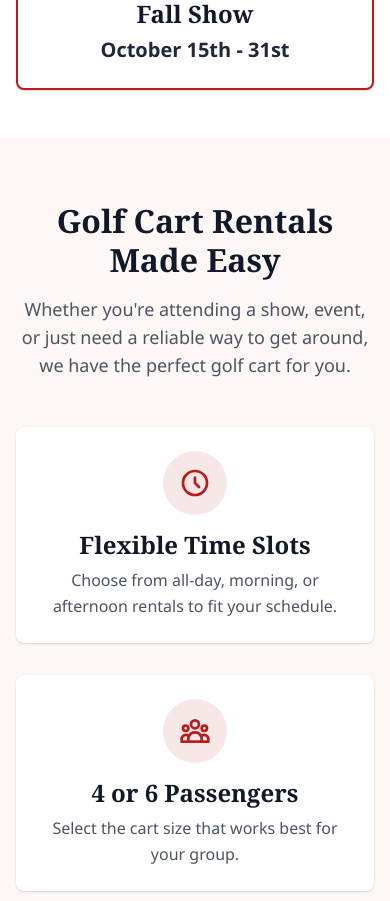
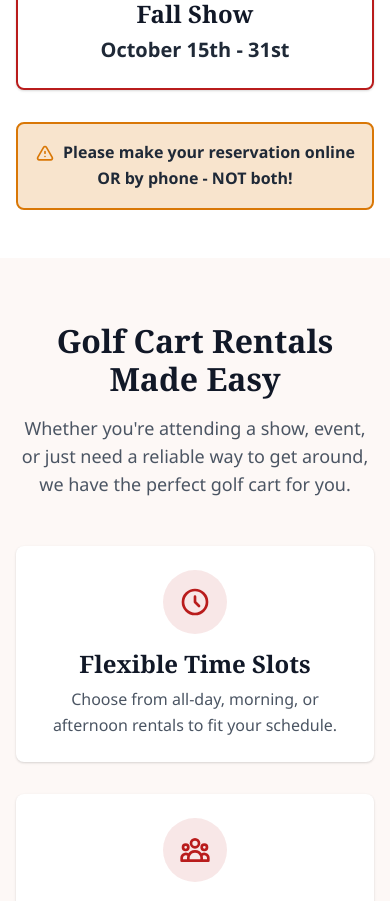
Before and after one commit to scarter-99/leaning-tree-rentals-site, a Next.js app in the folder Leaning-tree-rentals-site/leaning-tree-rentals-site/: page / in a window 390 px wide. Shown: the part 1080-1981 px from the top of the page. Built offline with nearby package versions, Linux system fonts and the light colour scheme.

Commit message:
Add prominent note: reserve online OR by phone, not both
Co-Authored-By: Claude Opus 4.5 <noreply@anthropic.com>

```diff
--- a/Leaning-tree-rentals-site/leaning-tree-rentals-site/src/app/page.tsx
+++ b/Leaning-tree-rentals-site/leaning-tree-rentals-site/src/app/page.tsx
@@ -73,6 +73,18 @@ export default function Home() {
               </div>
               <h3 className="text-2xl font-bold text-[var(--color-primary)]">Fall Show</h3>
               <p className="text-xl font-semibold mt-2">October 15th - 31st</p>
+            </div>
+          </div>
+
+          {/* Important Note */}
+          <div className="mt-8 max-w-2xl mx-auto">
+            <div className="bg-[var(--color-warning)]/20 border-2 border-[var(--color-warning)] rounded-lg p-4 text-center">
+              <p className="font-semibold text-[var(--color-gray-800)]">
+                <svg className="w-5 h-5 inline-block mr-2 text-[var(--color-warning)]" fill="none" stroke="currentColor" viewBox="0 0 24 24">
+                  <path strokeLinecap="round" strokeLinejoin="round" strokeWidth={2} d="M12 9v2m0 4h.01m-6.938 4h13.856c1.54 0 2.502-1.667 1.732-3L13.732 4c-.77-1.333-2.694-1.333-3.464 0L3.34 16c-.77 1.333.192 3 1.732 3z" />
+                </svg>
+                Please make your reservation online OR by phone - NOT both!
+              </p>
             </div>
           </div>
         </div>
```
